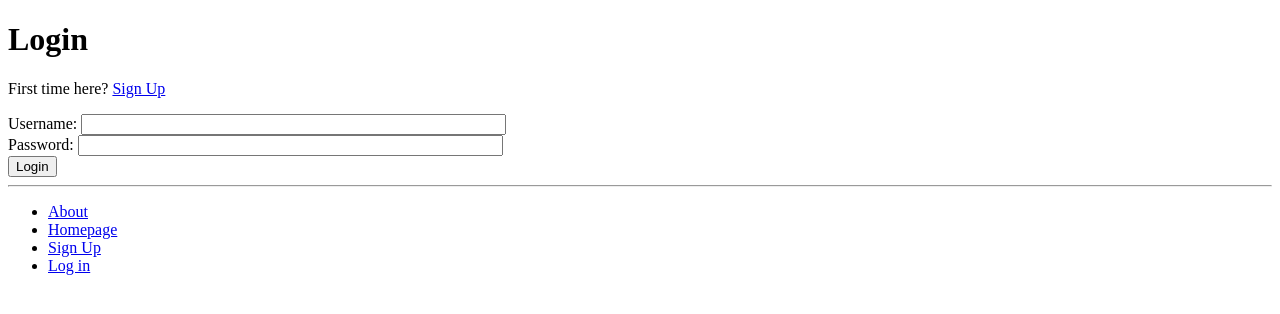
After one commit to TashGraham/guitar_project, a Django app: page /guitar/login/ in a window 1280 px wide. The commit adds this page. Shown: the top 314 px of the page. Run offline with Django 3.2, Linux system fonts and the light colour scheme.

Commit message:
Login/out + tests (also base template finally)

```diff
--- a/guitar/urls.py
+++ b/guitar/urls.py
@@ -1,5 +1,6 @@
 from django.urls import path
 from guitar import views
+from django.contrib.auth.views import LogoutView
 
 app_name = 'guitar'
 
@@ -8,5 +9,7 @@ urlpatterns = [
     path('about/', views.about, name='about'),
     path('category/<slug:category_name_slug>/',
          views.show_category, name='show_category'),
-    path('register/', views.register, name='register')
+    path('register/', views.register, name='register'),
+    path('login/', views.login, name='login'),
+    path('logout/', LogoutView.as_view(next_page='index'), name='logout'),
 ]
--- a/guitar/views.py
+++ b/guitar/views.py
@@ -1,6 +1,10 @@
 from django.shortcuts import render
 from django.http import HttpResponse
-from guitar.models import Category, Part
+from django.contrib.auth import authenticate, logout, login as auth_login
+from django.contrib.auth.decorators import login_required
+from django.urls import reverse
+from django.shortcuts import redirect
+from guitar.models import Category, Part, User
 from guitar.forms import UserForm, UserProfileForm
 
 def index(request):
@@ -74,3 +78,39 @@ def register(request):
                   context = {'user_form': user_form,
                             'profile_form': profile_form,
                             'registered': registered})
+
+
+def login(request):
+    context_dict = {'error_message': None}
+    # if request is an HTTP POST, try to pull relevant info
+    if request.method == 'POST':
+        # get username and password provided by user
+        username = request.POST.get('username')
+        password = request.POST.get('password')
+        # if username/password combination is valid then a user object is returned
+        user = authenticate(username=username, password=password)
+        # if we have a user then the credentials were correct
+        if user:
+            # now checking if the account is active
+            if user.is_active:
+                # user can now be logged in and returned to homepage
+                auth_login(request, user)
+                return redirect(reverse('guitar:index'))
+            else:
+                # if account is inactive then no logging in
+                return HttpResponse("Your account is disabled")
+        else:
+            # invalid credentials - no logging in
+            # checking which part is invalid for error message
+            if User.objects.filter(username=username).exists():
+                context_dict['error_message'] = 'Your password is incorrect.'
+            else:
+                context_dict['error_message'] = 'Your username is incorrect.'
+
+    # if user has not been logged in successfully then return them to login page
+    return render(request, 'guitar/login.html', context_dict)
+
+@login_required
+def user_logout(request):
+    logout(request)
+    return redirect(reverse('guitar:index'))
--- /dev/null
+++ b/templates/guitar/base.html
@@ -0,0 +1,33 @@
+<!DOCTYPE html>
+{% load staticfiles %}
+
+<html>
+    <head>
+        <title>
+            Guitar -
+            {% block title_block %}
+            {% endblock %}
+        </title>
+    </head>
+    <body>
+        <div>
+            {% block body_block %}
+            {% endblock %}
+        </div>
+        <hr />
+        <div>
+            <ul>
+                <li><a href="{% url 'guitar:about' %}">About</a></li>
+                <li><a href="{% url 'guitar:index' %}">Homepage</a></li>
+                {% if not user.is_authenticated %}
+                <!-- These will only show if the user is not logged in -->
+                <li><a href="{% url 'guitar:register' %}">Sign Up</a></li>
+                <li><a href="{% url 'guitar:login' %}">Log in</a></li>
+                {% else %}
+                <!-- This will only show if the user is logged in -->
+                <li><a href="{% url 'guitar:logout' %}">Log out</a></li>
+                {% endif %}
+            </ul>
+        </div>
+    </body>
+</html>
--- /dev/null
+++ b/templates/guitar/login.html
@@ -0,0 +1,33 @@
+{% extends 'guitar/base.html' %}
+{% load staticfiles %}
+
+{% block title_block %}
+    Login
+{% endblock %}
+
+{% block body_block %}
+    <h1>Login</h1>
+    <p>First time here? <a href="{% url 'guitar:register' %}">Sign Up</a></p>
+    <form id="login_form" method="post" action="{% url 'guitar:login' %}">
+        {% csrf_token %}
+        <div class="form-group">
+            <label for="username">Username:</label>
+            <input type="text" id="username" name="username" size="50" />
+            {% if error_message == 'Your username is incorrect.' %}
+            <div style="color: red;">{{ error_message }}</div>
+            {% endif %}
+        </div>
+        <div class="form-group">
+            <label for="password">Password:</label>
+            <input type="password" id="password" name="password" size="50" />
+            {% if error_message == 'Your password is incorrect.' %}
+            <div style="color: red;">{{ error_message }}</div>
+            {% endif %}
+        </div>
+        <div class="form-group">
+            <div class="button">
+                <input type="submit" value="Login" />
+            </div>
+        </div>
+    </form>
+{% endblock %}
```
Also changed, not shown: guitar/tests4.py (added, +65 -0 lines), templates/guitar/category.html (+6 -9 lines), templates/guitar/index.html (+8 -12 lines), templates/guitar/register.html (+6 -10 lines).
